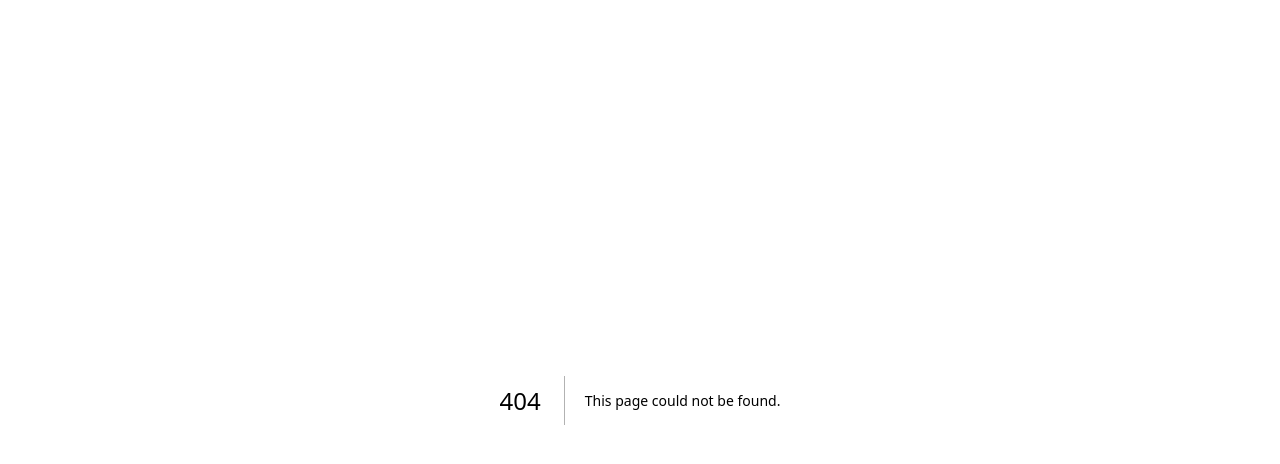
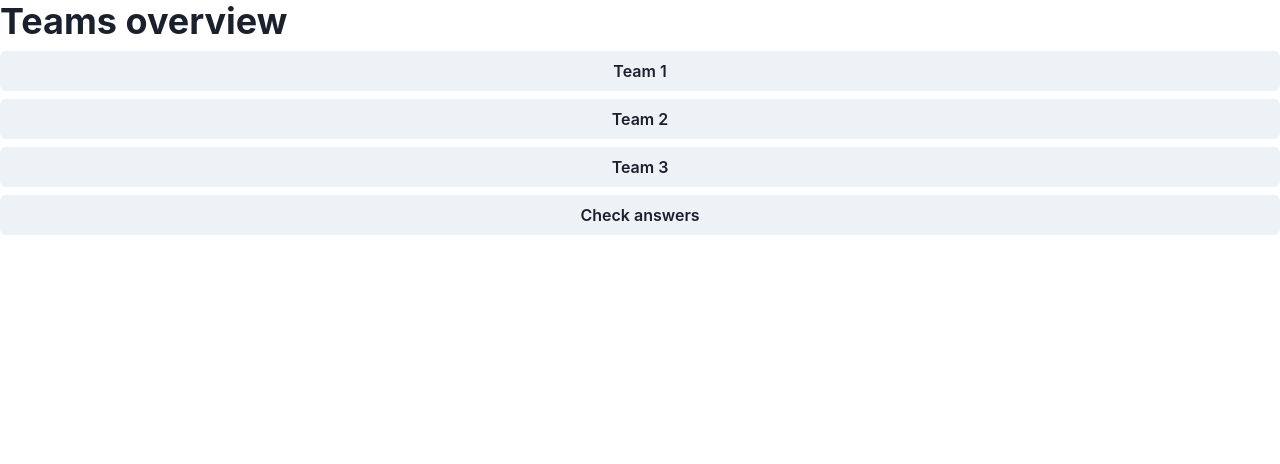
Before and after one commit to elijahmg/Pub-Quiz-App, a Next.js app: page /admin/1/teams-check in a window 1280 px wide. Before the commit this address had no page. Shown: the top 464 px of the page. Built offline with nearby package versions, Linux system fonts and the light colour scheme.

Commit message:
feat: teams check and round overview

```diff
--- /dev/null
+++ b/pages/admin/[gameId]/teams-check.tsx
@@ -0,0 +1,15 @@
+import { Button, Stack, Heading } from '@chakra-ui/react';
+
+export default function TeamsCheck() {
+  return (
+    <Stack>
+      <Stack>
+        <Heading as="h2">Teams overview</Heading>
+        <Button>Team 1</Button>
+        <Button>Team 2</Button>
+        <Button>Team 3</Button>
+      </Stack>
+      <Button>Check answers</Button>
+    </Stack>
+  );
+}
```
Also changed, not shown: pages/admin/[gameId]/round-overview.tsx (+7 -1 lines).
